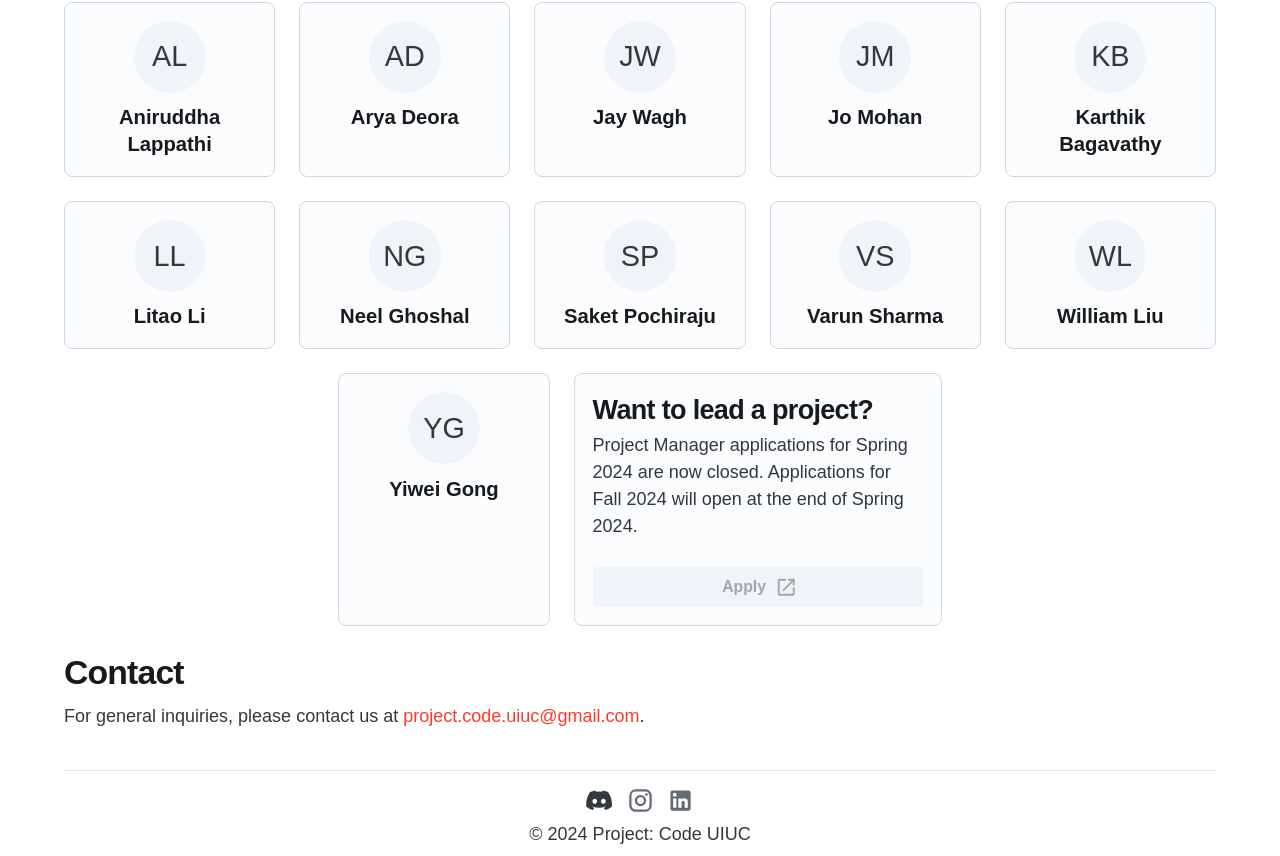
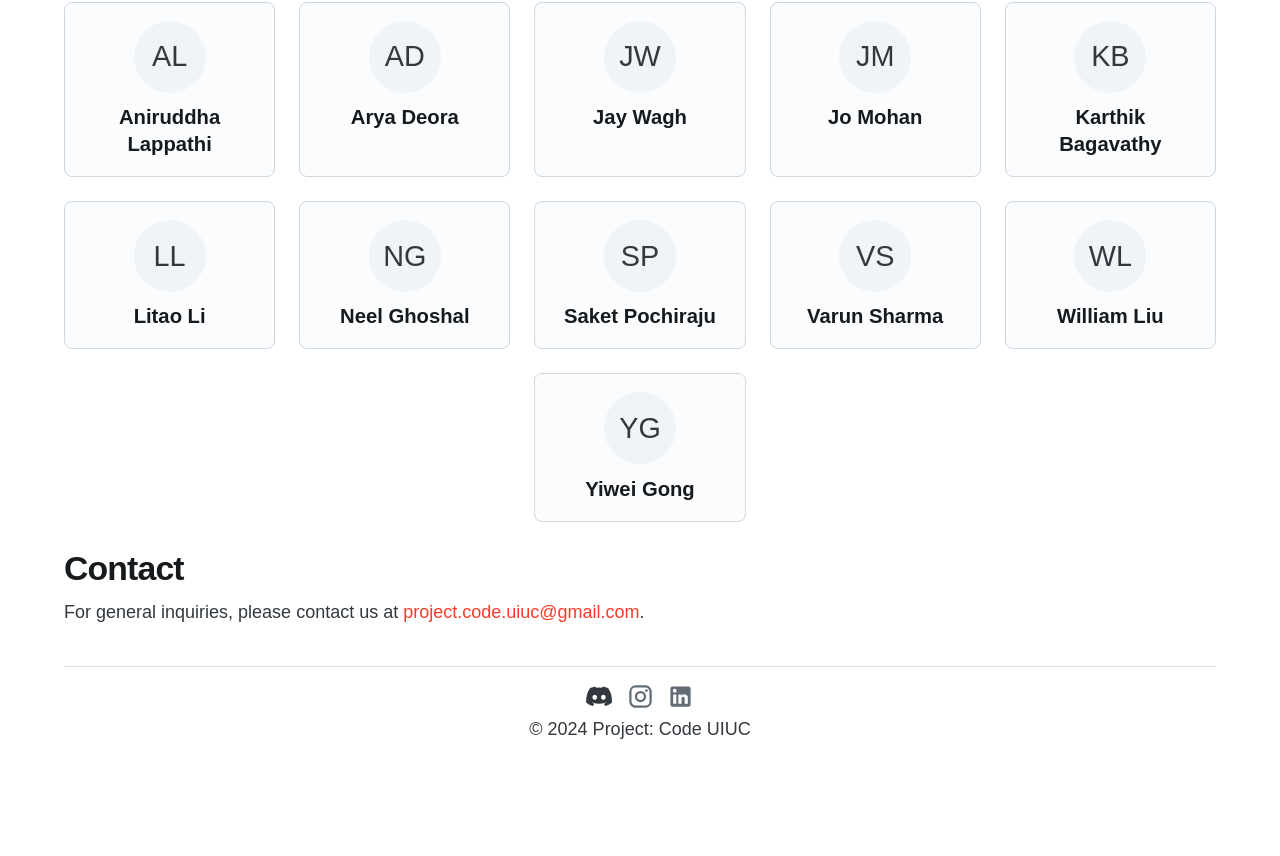
Before and after one commit to owen-hayes/project-code-website, a Next.js app: page /about in a window 1280 px wide. Shown: the part 1199-2055 px from the top of the page. After the commit the page ends 1951 px from the top, so only its background shows below. Built offline with nearby package versions, Linux system fonts and the light colour scheme.

Commit message:
Hide apply link

```diff
--- a/src/app/about/page.tsx
+++ b/src/app/about/page.tsx
@@ -87,9 +87,9 @@ export default function Page() {
           ))}
 
         {/* Update PMApplicationCard as necessary */}
-        <Grid xs={12} sm={6} md={6} lg={4}>
+        {/* <Grid xs={12} sm={6} md={6} lg={4}>
           <PMApplicationCard />
-        </Grid>
+        </Grid> */}
       </Grid>
 
       <Typography level="h2" mt={3} mb={1}>
```
